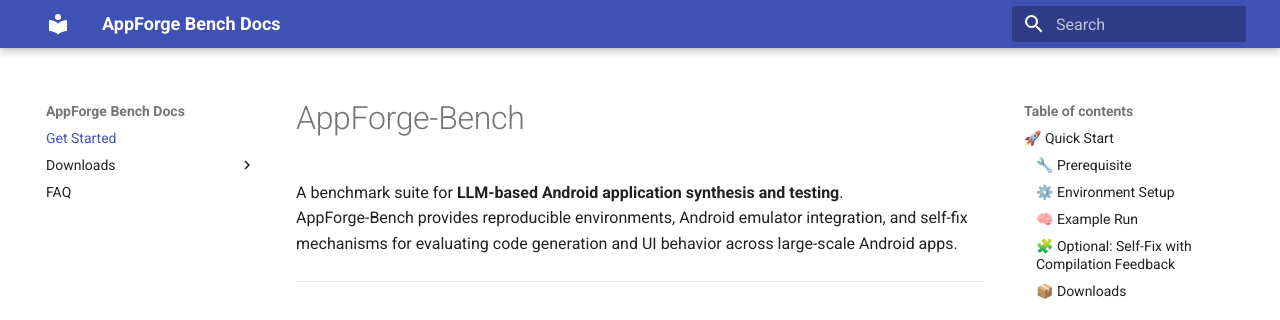
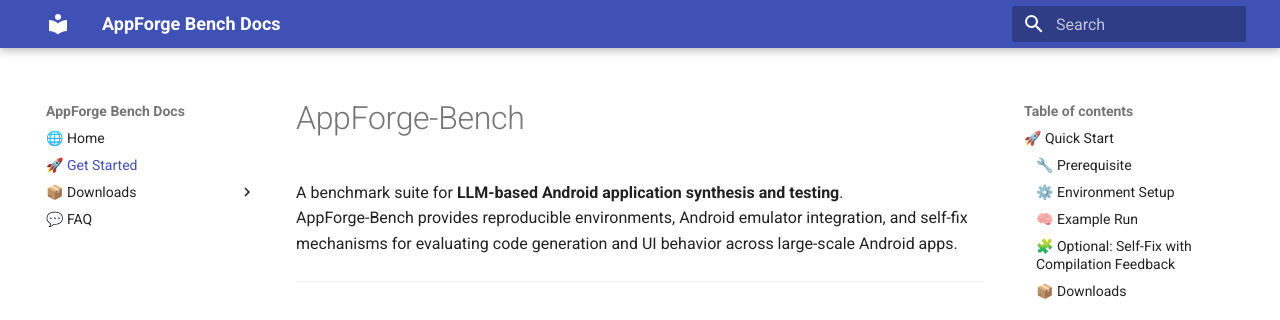
Before and after one commit to benchmark-project-website/benchmark-project-website.github.io, an MkDocs documentation site: the page built from docs/index.md, in a window 1280 px wide. Shown: the top 320 px of the page. Built offline with MkDocs 1.6.1 and Material for MkDocs 9.7.7, drawn with Linux system fonts in a browser that asks for light colours.

Commit message:
Update mkdocs.yml

```diff
--- a/mkdocs.yml
+++ b/mkdocs.yml
@@ -5,11 +5,12 @@ theme:
   name: material
 
 nav:
-  - Get Started: index.md
-  - Downloads:
-      - "AppForge.zip": "https://github.com/benchmark-project-website/benchmark-project-website.github.io/releases/download/v1.0.0/AppForge.zip"
-      - "AppForge_Bench.zip": "https://github.com/benchmark-project-website/benchmark-project-website.github.io/releases/download/v1.0.0/AppForge_Bench.zip"
-  - FAQ: faq.md
+  - 🌐 Home: https://benchmark-project-website.github.io/
+  - 🚀 Get Started: index.md
+  - 📦 Downloads:
+      - "🧱 AppForge.zip": "https://github.com/benchmark-project-website/benchmark-project-website.github.io/releases/download/v1.0.0/AppForge.zip"
+      - "🧩 AppForge_Bench.zip": "https://github.com/benchmark-project-website/benchmark-project-website.github.io/releases/download/v1.0.0/AppForge_Bench.zip"
+  - 💬 FAQ: faq.md
 
 plugins:
   - search
```
